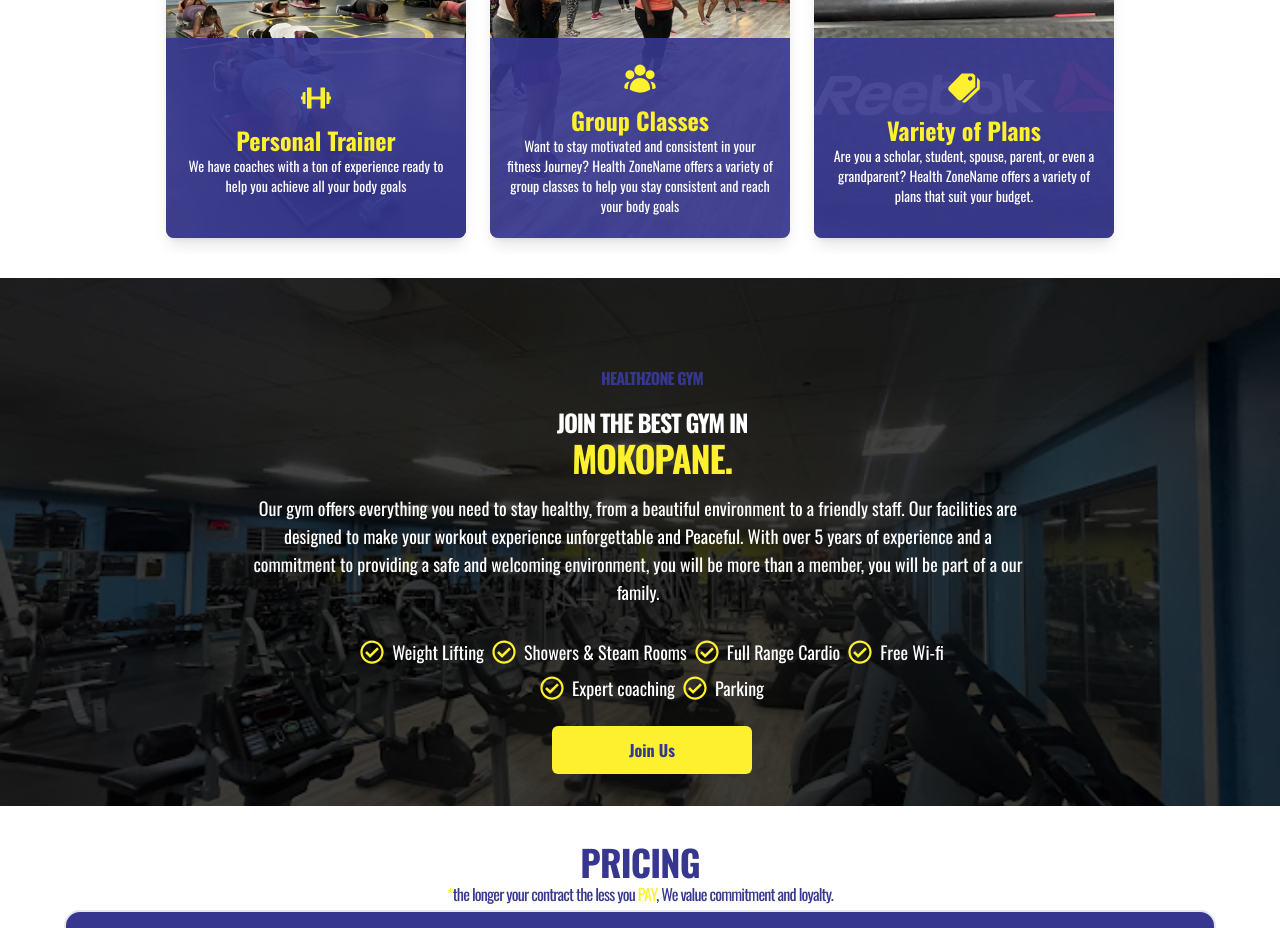
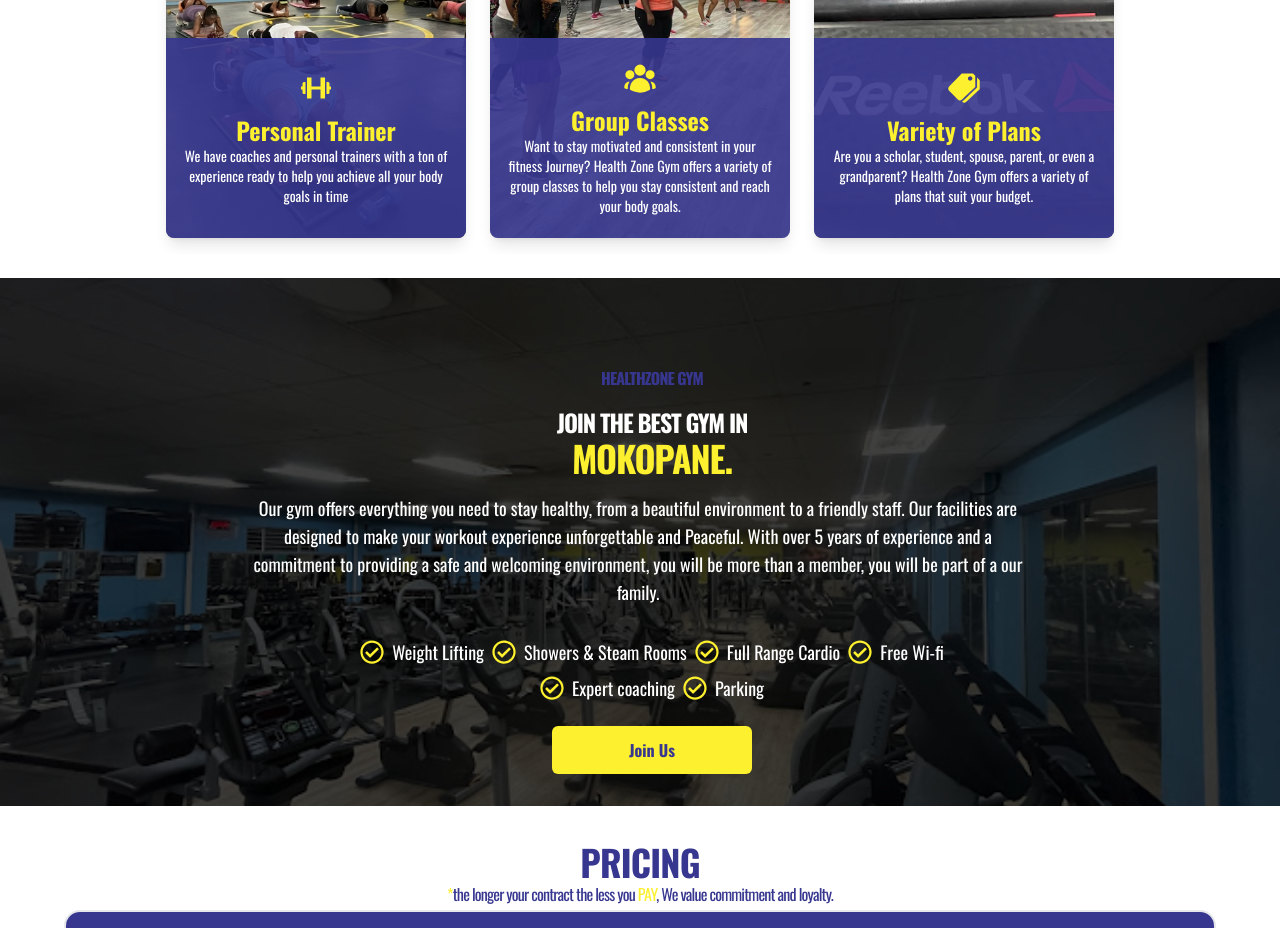
Before and after one commit to Prashely/Health-Zone-Gym, a React (Vite) app: page / in a window 1280 px wide. Shown: the part 1180-2108 px from the top of the page. Built offline with nearby package versions, Linux system fonts and the light colour scheme.

Commit message:
This time I am

```diff
--- a/src/section/homepage/WhyUs.jsx
+++ b/src/section/homepage/WhyUs.jsx
@@ -55,7 +55,7 @@ const WhyUs = () => {
               imageSrc={Twelve}
               icon={DumbbellIcon}
               title="Personal Trainer"
-              description="We have coaches with a ton of experience ready to help you achieve all your body goals"
+              description="We have coaches and personal trainers with a ton of experience ready to help you achieve all your body goals in time"
             />
           </div>
           <div id="item2" className="carousel-item" data-index="2" key="item2">
@@ -63,7 +63,7 @@ const WhyUs = () => {
               imageSrc={Seven}
               icon={GroupIcon}
               title="Group Classes"
-              description="Want to stay motivated and consistent in your fitness Journey? Health ZoneName offers a variety of group classes to help you stay consistent and reach your body goals"
+              description="Want to stay motivated and consistent in your fitness Journey? Health Zone Gym offers a variety of group classes to help you stay consistent and reach your body goals."
             />
           </div>
           <div id="item3" className="carousel-item" data-index="3" key="item3">
@@ -71,7 +71,7 @@ const WhyUs = () => {
               imageSrc={Eleven}
               icon={PriceIcon}
               title="Variety of Plans"
-              description="Are you a scholar, student, spouse, parent, or even a grandparent? Health ZoneName offers a variety of plans that suit your budget."
+              description="Are you a scholar, student, spouse, parent, or even a grandparent? Health Zone Gym offers a variety of plans that suit your budget."
             />
           </div>
         </div>
```
